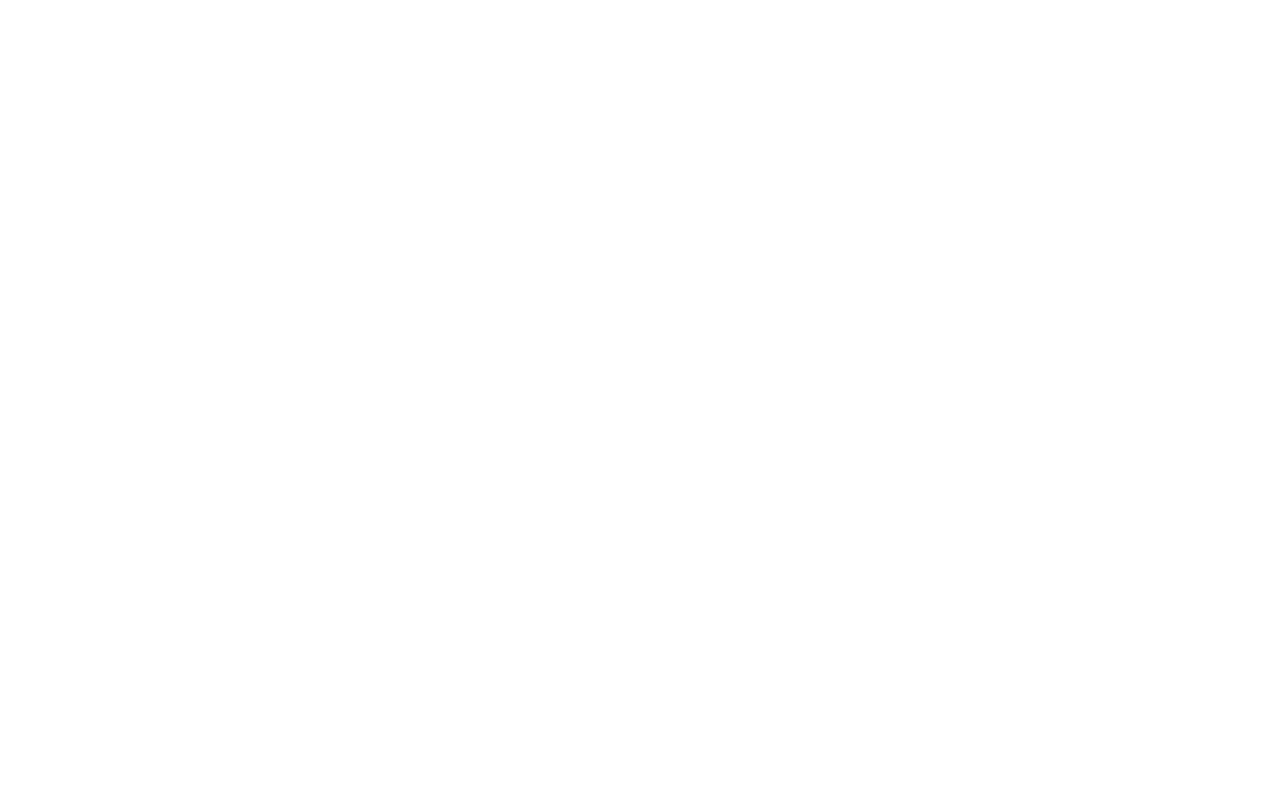
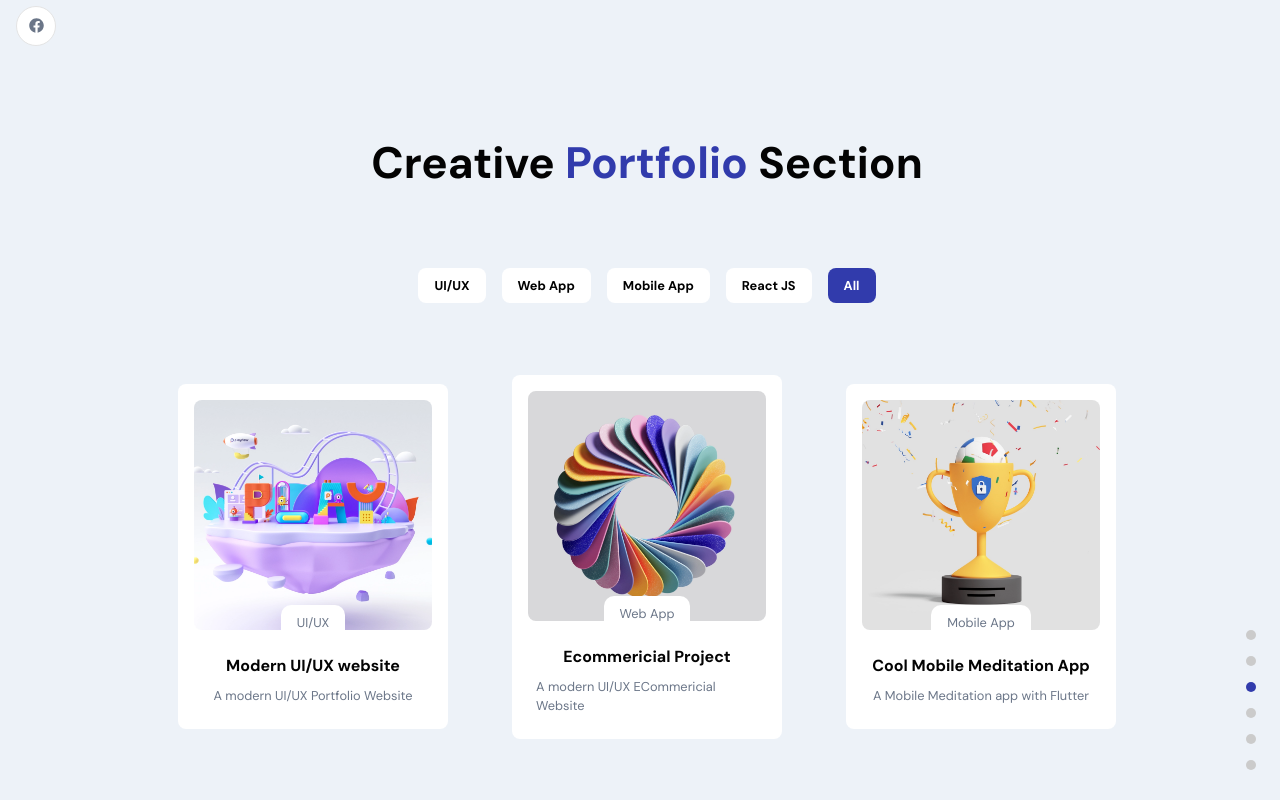
Before and after one commit to GuysKapen/Portfolio, a React (Vite) app in the folder react/: page / in a window 1280 px wide. Shown: the part 1820-2620 px from the top of the page. Before the commit the page ends 1809 px from the top, so only its background shows below. Built offline with nearby package versions, Linux system fonts and the light colour scheme.

Commit message:
Finish work

```diff
--- a/react/src/container/About/About.jsx
+++ b/react/src/container/About/About.jsx
@@ -7,23 +7,23 @@
 const About = () => {
     const abouts = [
         {
-            title: "Web developer",
-            description: "I am a good web developer",
+            title: "Fronted developer",
+            description: "I am a fronted developer with a passion for building beautiful and functional web applications",
             imgUrl: images.about01
         },
         {
             title: "Mobile developer",
-            description: "I am a good web developer",
+            description: "I am a mobile developer with a passion for building beautiful and functional mobile applications",
             imgUrl: images.about02
         },
         {
-            title: "AI engenieer",
-            description: "I am a good web developer",
+            title: "AI engineer",
+            description: "I am a AI engineer with a passion for building beautiful and functional AI applications",
             imgUrl: images.about03
         },
         {
-            title: "UI/UX desginer",
-            description: "I am a good web developer",
+            title: "Backend Developer",
+            description: "I am a backend developer with a passion for building beautiful and functional web applications",
             imgUrl: images.about04
         },
     ]
--- a/react/src/container/Work/Work.jsx
+++ b/react/src/container/Work/Work.jsx
@@ -1,12 +1,153 @@
-import React from 'react';
+import React, { useState } from 'react';
+
+import { AiFillEye, AiFillGithub } from "react-icons/ai";
+import { motion } from "framer-motion";
 
 import "./Work.scss";
+import { images } from '../../constants';
+import { Section } from '../../layout';
 const Work = () => {
+
+    const works = [
+        {
+            title: "Modern UI/UX website",
+            description: "A modern UI/UX Portfolio Website",
+            projectLink: "https://nestify.com",
+            codeLink: "https://github.com",
+            imgUrl: images.about01,
+            tags: [
+                "UI/UX",
+                "All"
+            ]
+        },
+        {
+            title: "Ecommericial Project",
+            description: "A modern UI/UX ECommericial Website",
+            projectLink: "https://nestify.com",
+            codeLink: "https://github.com",
+            imgUrl: images.about02,
+            tags: [
+                "Web App",
+                "All"
+            ]
+        },
+        {
+            title: "Cool Mobile Meditation App",
+            description: "A Mobile Meditation app with Flutter",
+            projectLink: "https://nestify.com",
+            codeLink: "https://github.com",
+            imgUrl: images.about03,
+            tags: [
+                "Mobile App",
+                "All"
+            ]
+        },
+        {
+            title: "Modern Blog website",
+            description: "A modern Blog website with React JS and Node JS",
+            projectLink: "https://nestify.com",
+            codeLink: "https://github.com",
+            imgUrl: images.about04,
+            tags: [
+                "Web App",
+                "React JS",
+                "All"
+            ]
+        }
+    ]
+
+    const [activeFilter, setActiveFilter] = useState("All");
+    const [animatedCard, setAnimatedCard] = useState({ y: 0, opacity: 1 });
+    const [filteredWorks, setfilteredWorks] = useState(works);
+
+
+    function handleWorkFilter(item) {
+        setActiveFilter(item)
+        setAnimatedCard([{ y: 100, opacity: 0 }]);
+
+        setTimeout(() => {
+            setAnimatedCard([{ y: 0, opacity: 1 }]);
+
+            if (item === "All") {
+                setfilteredWorks(works);
+            } else {
+                setfilteredWorks(works.filter((work) => work.tags.includes(item)));
+            }
+        }, 500)
+    }
+
     return (
         <div>
+            <h2 className="head-text">Creative <span>Portfolio</span> Section</h2>
 
+            <div className='app__work-filter'>
+                {['UI/UX', 'Web App', "Mobile App", "React JS", "All"].map((item, index) => (
+                    <div
+                        key={index}
+                        onClick={() => handleWorkFilter(item)}
+                        className={`app__work-filter-item app__flex p-text ${activeFilter === item ? 'item-active' : ''}`}
+                    >
+                        {item}
+                    </div>
+                ))}
+
+            </div>
+
+            <motion.div
+                animate={animatedCard}
+                transition={{ duration: 0.5, delayChildren: 0.5 }}
+                className="app__work-portfolio">
+
+                {filteredWorks.map((work, index) => (
+                    <motion.div
+                        whileInView={{ opacity: [0, 1], y: [100, 0] }}
+                        transition={{ duration: 0.25 }}
+                        className='app__work-item app__flex' key={`${work.title}-${index}`}>
+                        <div className='app__work-img app__flex'>
+                            <img src={work.imgUrl} alt={work.title} />
+
+                            <motion.div
+                                whileHover={{ opacity: [0, 1] }}
+                                transition={{ duration: 0.25, ease: "easeInOut", staggerChildren: 0.5 }}
+                                className="app__work-hover app__flex">
+                                <a href={work.projectLink} target="_blank" rel='noreferrer' >
+                                    <motion.div
+                                        whileInView={{ scale: [0, 1] }}
+                                        whileHover={{ scale: [1, 0.9] }}
+                                        transition={{ duration: 0.25, ease: "easeInOut" }}
+                                        className="app__flex">
+                                        <AiFillEye />
+                                    </motion.div>
+                                </a>
+
+                                <a href={work.codeLink} target="_blank" rel='noreferrer' >
+                                    <motion.div
+                                        whileInView={{ scale: [0, 1] }}
+                                        whileHover={{ scale: [1, 0.9] }}
+                                        transition={{ duration: 0.25, ease: "easeInOut" }}
+                                        className="app__flex">
+                                        <AiFillGithub />
+                                    </motion.div>
+                                </a>
+
+                            </motion.div>
+                        </div>
+
+                        <div className='app__work-content app__flex'>
+                            <h4 className='bold-text'>{work.title}</h4>
+                            <p className='p-text mt-2'>{work.description}</p>
+
+                            <div className='app__work-tag app__flex'>
+                                <p className='p-text'>{work.tags[0]}</p>
+                            </div>
+                        </div>
+
+                    </motion.div>
+                ))}
+
+            </motion.div>
         </div>
     );
 }
 
-export default Work;
+export default Section(Work, "work", "app__works");
--- a/react/src/container/Work/Work.scss
+++ b/react/src/container/Work/Work.scss
@@ -0,0 +1,156 @@
+.app__works {
+    flex: 1;
+    width: 100%;
+    flex-direction: column;
+}
+
+.app__work-filter {
+    display: flex;
+    flex-direction: row;
+    justify-content: center;
+    align-items: center;
+    flex-wrap: wrap;
+
+    margin: 4rem 0 2rem;
+
+    .app__work-filter-item {
+        padding: 0.5rem 1rem;
+        border-radius: 0.5rem;
+        background-color: #fff;
+        color: #000;
+        font-weight: 800;
+
+        cursor: pointer;
+        transition: all 0.3s ease;
+        margin: 0.5rem;
+
+        &:hover {
+            background-color: var(--secondary-color);
+            color: #fff;
+        }
+
+        @media screen and (min-width: 2000px) {
+            padding: 1rem 2rem;
+            border-radius: 0.85rem;
+        }
+    }
+
+    .item-active {
+        background-color: var(--secondary-color);
+        color: #fff;
+    }
+}
+
+.app__work-portfolio {
+    display: flex;
+    flex-wrap: wrap;
+    justify-content: center;
+    align-items: center;
+
+    .app__work-item {
+        width: 270px;
+        flex-direction: column;
+
+        margin: 2rem;
+        padding: 1rem;
+        border-radius: 0.5rem;
+        background-color: #fff;
+        color: #000;
+
+        cursor: pointer;
+        transition: all 0.3s ease;
+
+        &:hover {
+            box-shadow: 0 0 25px rgba(0, 0, 0, 0.2);
+        }
+
+        @media screen and (min-width: 2000px) {
+            width: 470px;
+            padding: 1.25rem;
+            border-radius: 0.75rem;
+        }
+
+        @media screen and (max-width: 300px) {
+            width: 100%;
+            margin: 1rem;
+        }
+    }
+}
+
+.app__work-img {
+    width: 100%;
+    height: 230px;
+
+    position: relative;
+
+    img {
+        width: 100%;
+        height: 100%;
+        border-radius: 0.5rem;
+        object-fit: cover;
+    }
+
+    @media screen and (min-width: 2000px) {
+        height: 350px;
+    }
+}
+
+.app__work-hover {
+    position: absolute;
+    top: 0;
+    left: 0;
+    bottom: 0;
+    right: 0;
+    width: 100%;
+    height: 100%;
+    background-color: rgba(0, 0, 0, 0.5);
+
+    border-radius: 0.5rem;
+    opacity: 0;
+    transition: all 0.3s ease;
+
+    div {
+        width: 50px;
+        height: 50px;
+        border-radius: 50%;
+        background-color: rgba(0, 0, 0, 0.5);
+        color: #fff;
+
+        margin: 1rem;
+        font-family: var(--font-base);
+        font-weight: 800;
+        cursor: pointer;
+        transition: all 0.3s ease;
+
+        svg {
+            width: 50%;
+            height: 50%;
+            color: var(--white-color);
+        }
+    }
+}
+
+.app__work-content {
+    padding: 0.5rem;
+    width: 100%;
+    position: relative;
+    flex-direction: column;
+
+    h4 {
+        margin-top: 1rem;
+        line-height: 1.5;
+
+        @media screen and (min-width: 2000px) {
+            margin-top: 3rem;
+        }
+    }
+
+    .app__work-tag {
+        position: absolute;
+
+        padding: 0.5rem 1rem;
+        border-radius: 10px;
+        background-color: #fff;
+        top: -25px;
+    }
+}
```
